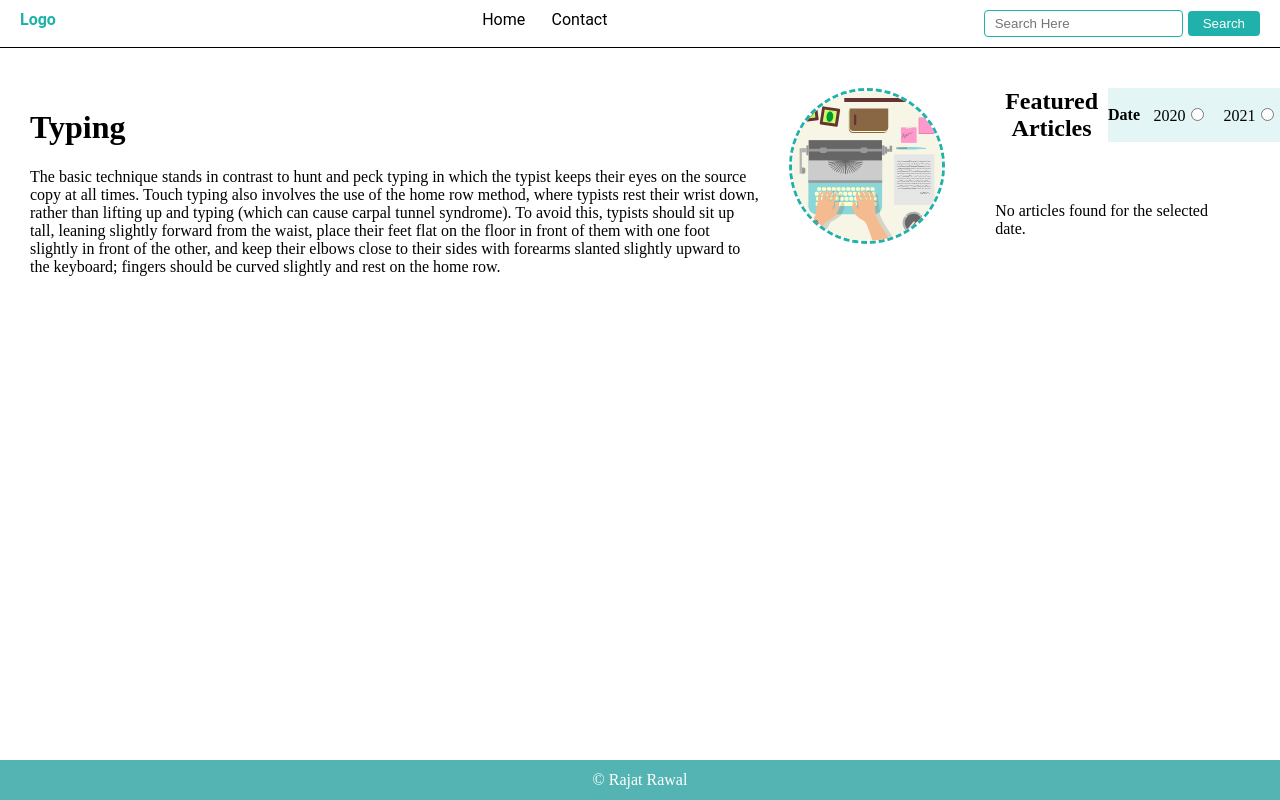
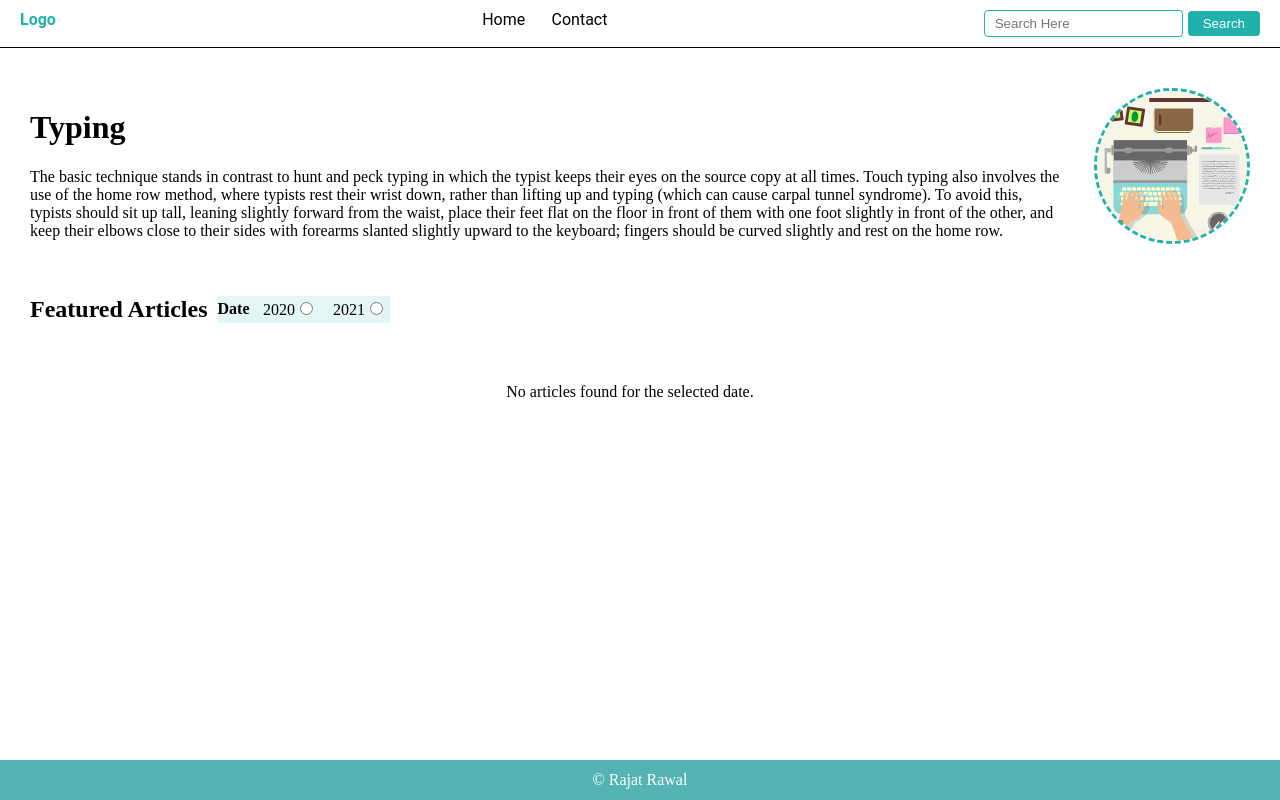
Before and after one commit to svs-ong/intership-first-site-homework, a React (Create React App) app in the folder react-homework/: page / in a window 1280 px wide. Built offline with nearby package versions, Linux system fonts and the light colour scheme; data requests are answered from the project's data file.

Commit message:
fixex css styling conflicting with hero section

```diff
--- a/react-homework/src/App.tsx
+++ b/react-homework/src/App.tsx
@@ -22,7 +22,7 @@ const App: React.FC = () => {
     <div className='wrapper'>
       <><Router>
         <Nav />
-        <div className='content'>
+        <div className='appContent'>
           <Routes>
             <Route path="/logo" element={<LogoPageFunction />} />
             <Route path="/contact" element={<ContactPageFunction />} />
--- a/react-homework/src/styles/App.styles.css
+++ b/react-homework/src/styles/App.styles.css
@@ -11,6 +11,6 @@ body{
     min-height: 100vh;
 }
 
-.content {
+.appContent {
     flex: 1;
 }
```
